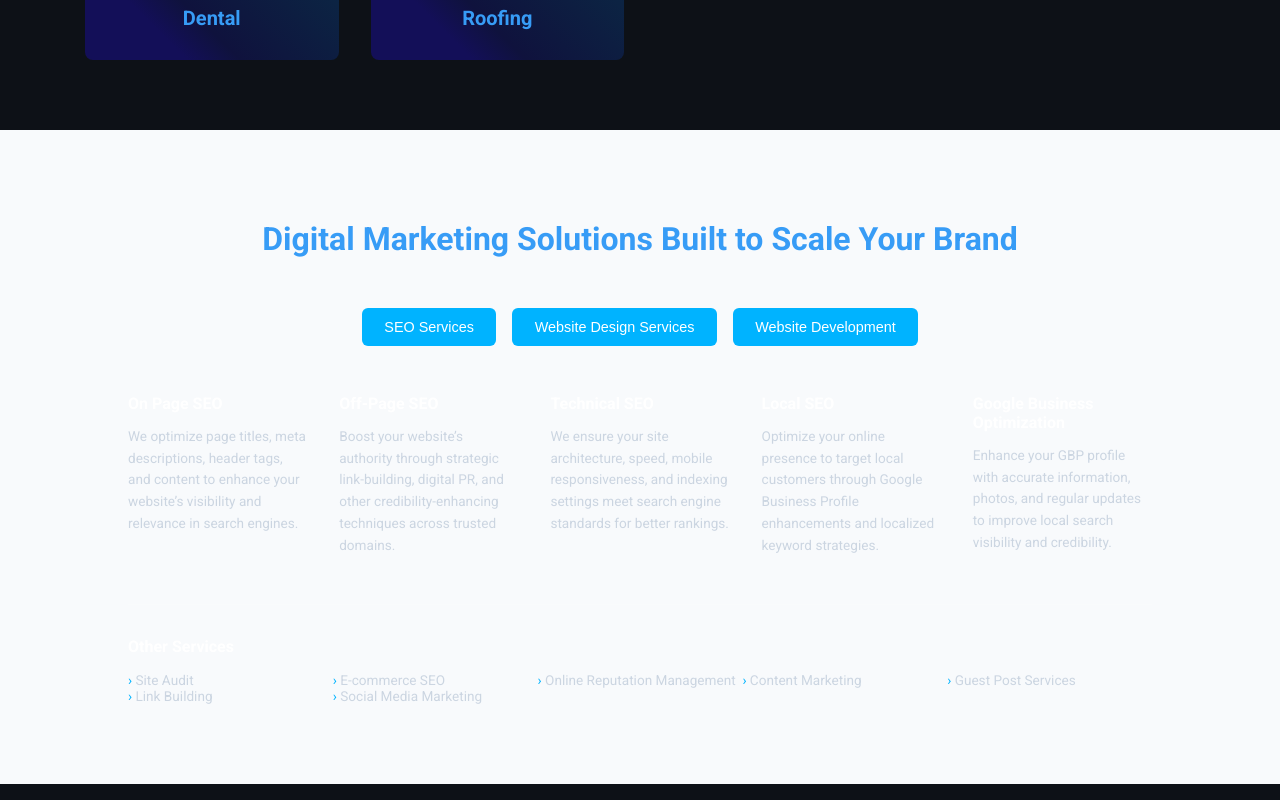
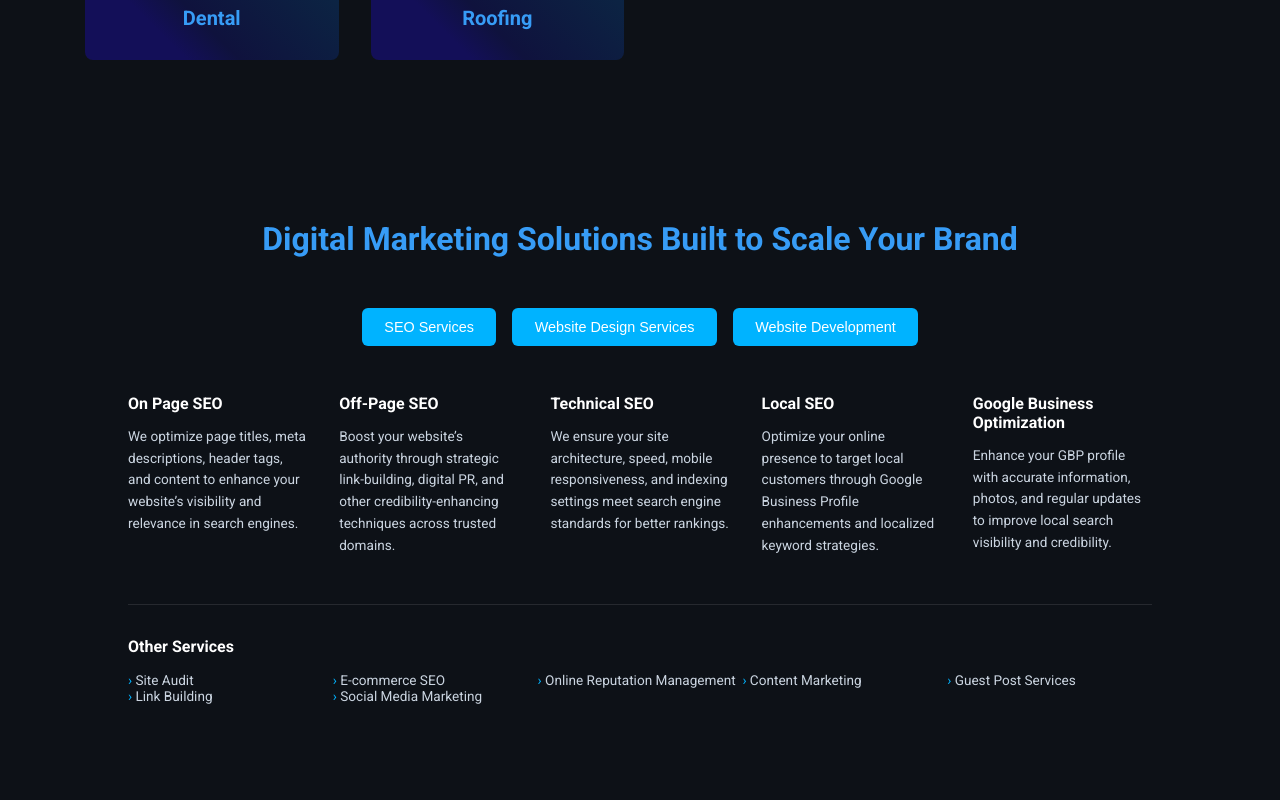
Before and after one commit to beingasharma/Arsseo, a React (Vite) app: page / in a window 1280 px wide. Shown: the part 1480-2280 px from the top of the page. Built offline with nearby package versions, Linux system fonts and the light colour scheme.

Commit message:
serices css update

```diff
--- a/src/Components/Servicedetail/seo.css
+++ b/src/Components/Servicedetail/seo.css
@@ -53,7 +53,7 @@
 
 /* Services */
 .services {
-  background: #f8fafc;
+  background: #0d1117;
   padding: 80px 10%;
 }
 
```
